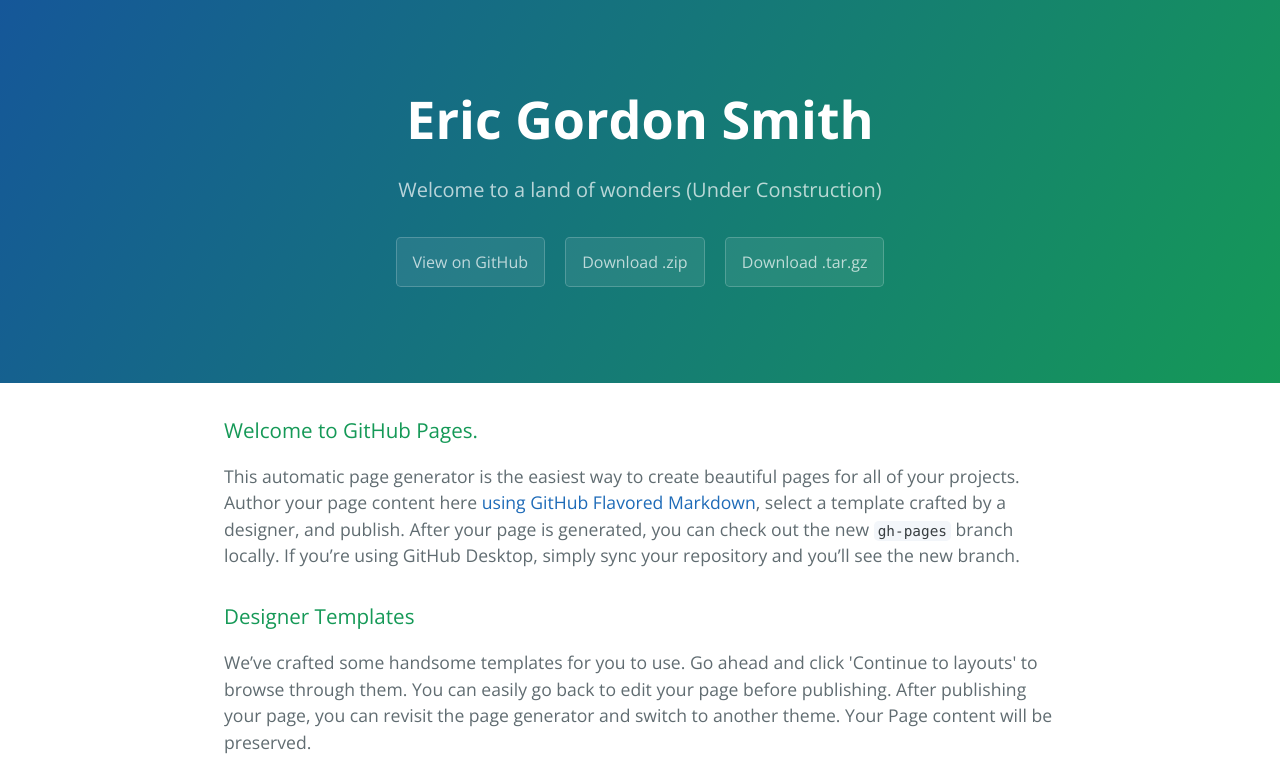
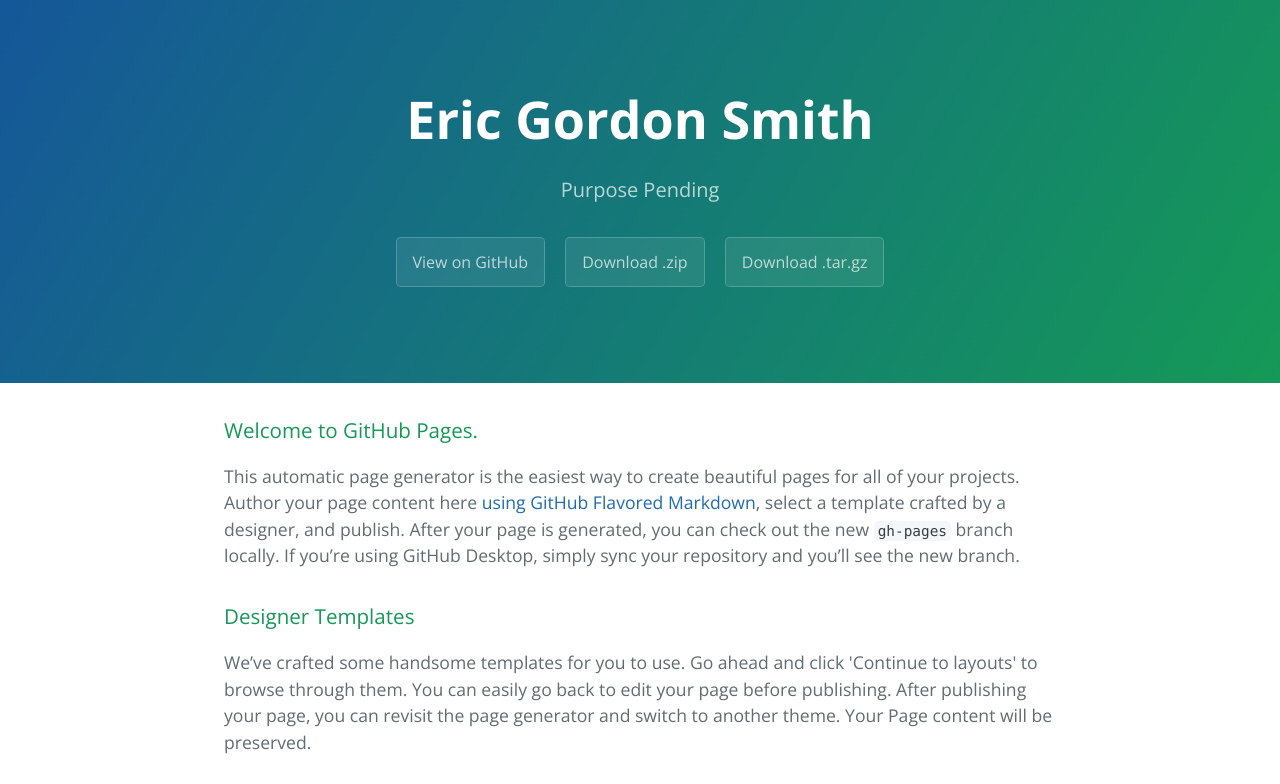
Before and after one commit to smithe0/mygithubpage, a plain HTML site: page index.html in a window 1280 px wide. Shown: the top 784 px of the page. Drawn offline with nearby package versions, Linux system fonts and the light colour scheme.

Commit message:
Update index.html

```diff
--- a/index.html
+++ b/index.html
@@ -12,7 +12,7 @@
   <body>
     <section class="page-header">
       <h1 class="project-name">Eric Gordon Smith</h1>
-      <h2 class="project-tagline">Welcome to a land of wonders (Under Construction)</h2>
+      <h2 class="project-tagline">Purpose Pending</h2>
       <a href="https://github.com/smithe0/mygithubpage" class="btn">View on GitHub</a>
       <a href="https://github.com/smithe0/mygithubpage/zipball/master" class="btn">Download .zip</a>
       <a href="https://github.com/smithe0/mygithubpage/tarball/master" class="btn">Download .tar.gz</a>
```
